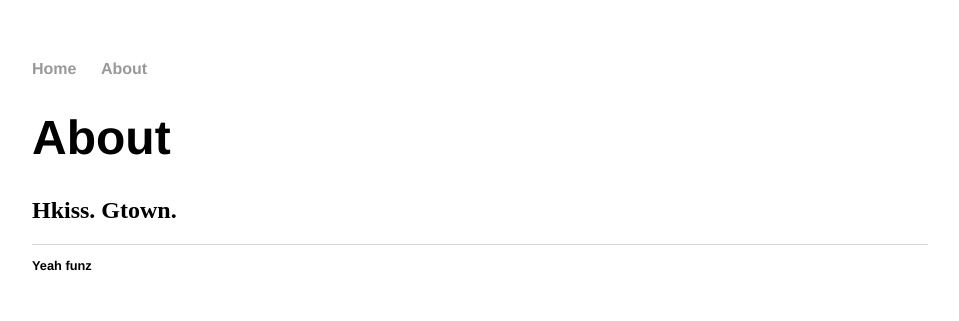
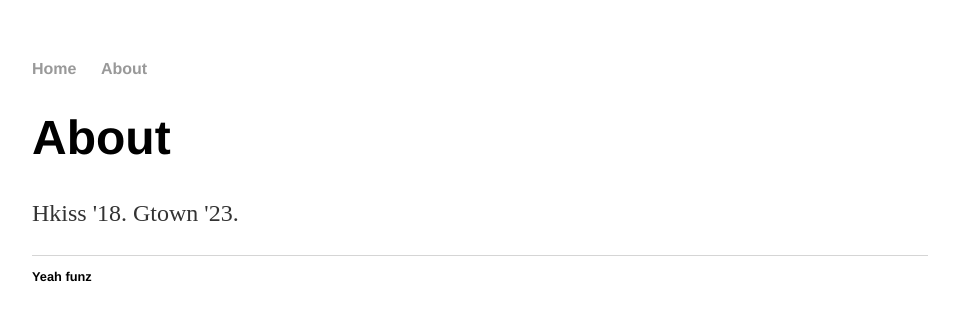
Before and after one commit to poiurewq/poiurewq, a Jekyll site: the page built from about/index.html, in a window 1280 px wide. Shown: the top 321 px of the page, without its empty margins (160-1119 px from the left). Built offline with Jekyll 4.4.1, drawn with Linux system fonts in a browser that asks for light colours.

Commit message:
Update index.html

```diff
--- a/about/index.html
+++ b/about/index.html
@@ -3,4 +3,4 @@ layout: default
 title: About
 ---
     <h1>{{ page.title }}</h1>
-    <h2>Hkiss. Gtown. </h2>
+    <p>Hkiss '18. Gtown '23.</p>
```
